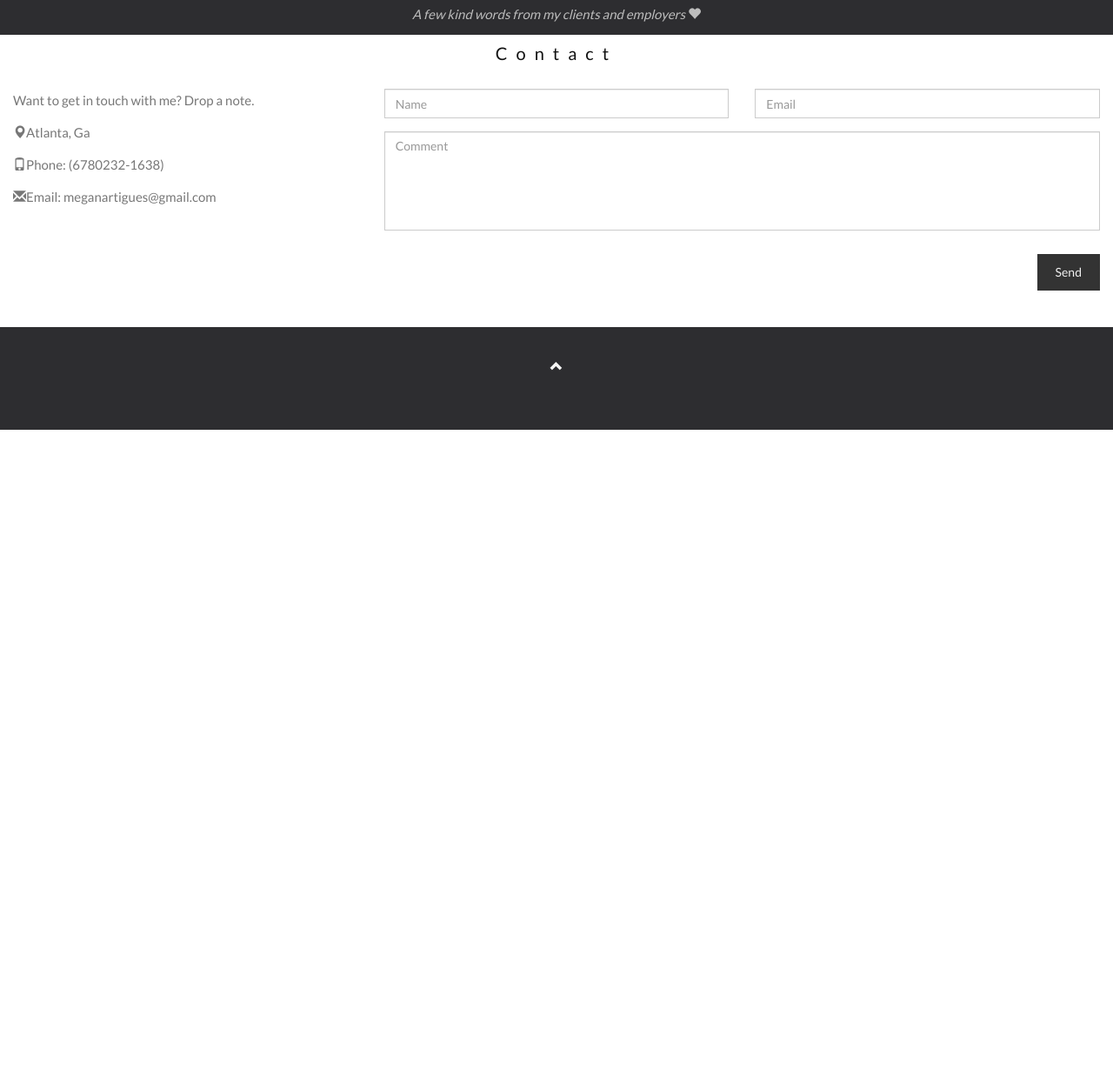
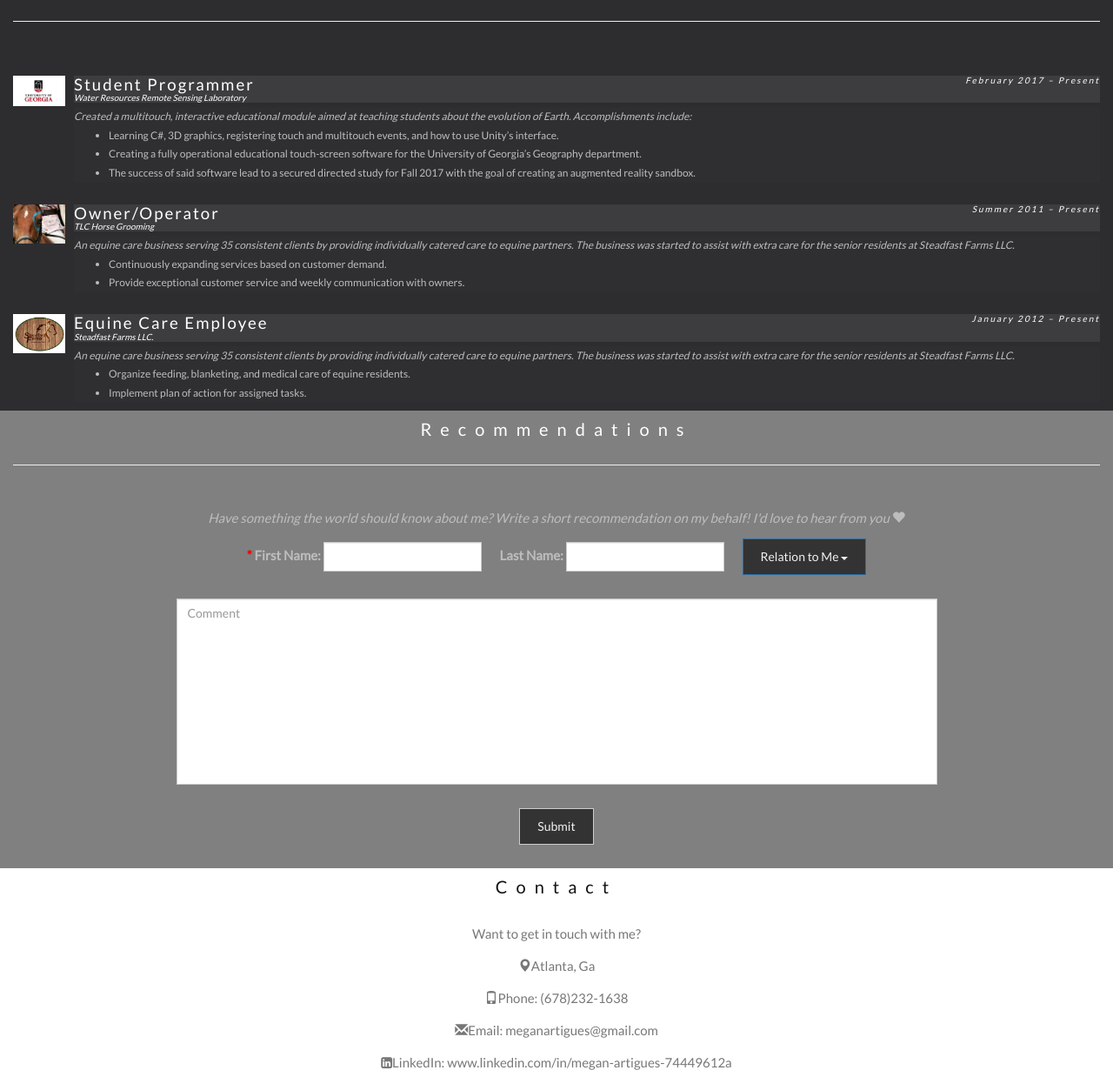
Before and after one commit to MeganArtigues/MeganArtigues.github.io, a plain HTML site: page index.html in a window 1280 px wide. Shown: the part 1473-2711 px from the top of the page at 87% size. Before the commit the page ends 1967 px from the top, so only its background shows below. Drawn offline with nearby package versions, Linux system fonts and the light colour scheme.

Commit message:
Revert "Update Recommendations"
This reverts commit e87a733709daab35b2908c083fae90662592e685.

```diff
--- a/index.html
+++ b/index.html
@@ -12,6 +12,8 @@
   <link href="https://fonts.googleapis.com/css?family=Montserrat" rel="stylesheet" type="text/css">
   <script src="https://ajax.googleapis.com/ajax/libs/jquery/3.2.1/jquery.min.js"></script>
   <script src="https://maxcdn.bootstrapcdn.com/bootstrap/3.3.7/js/bootstrap.min.js"></script>
+    <link rel="stylesheet" href="https://cdnjs.cloudflare.com/ajax/libs/font-awesome/4.7.0/css/font-awesome.min.css">
+
 
 
 
@@ -32,6 +34,7 @@
       <ul class="nav navbar-nav navbar-right">
         <li><a href="#myPage">HOME</a></li>
         <li><a href="#edu">EDUCATION</a></li>
+        <li><a href="#cs">Why CS?</a></li>
         <li><a href="#work">WORK EXPERIENCE</a></li>
         <li><a href="#recs">RECOMMENDATIONS</a></li>
         <li><a href="#contact">CONTACT</a></li>
@@ -43,7 +46,9 @@
 <!-- Container (Home) -->
 <div id="myPage" class="container text-center">
   <h3>Welcome!</h3>
-  <p>---</p>
+  <p>Hi, I'm Megan! I'm a current student at the University of Georgia excited to graduate in December 2017 with a B.S. in Computer Science. Woot!
+    <br>
+    </p>
   <br>
     <!--
   <div class="row">
@@ -180,8 +185,28 @@
       </div>
     </div>
 
+<!-- Container (Why CS?) -->
+<div id="cs" class="bg-2">
+  <div class="container-fluid">
+      <h3 class="text-center">So, Why did I chose CS?</h3>
+      <hr><br>
+      <p>For many that know me, it's no secret that my first passion is for animals. Horses and dogs, particularly.
+      Because of this, many don't understand why I'm pursuing computer science and not becoming a vet or something.
+      <br><br>
+      To keep a long story short, I did pursue an animal based career for one and a half years. I spent my first few semesters of college at a small private university called Midway College (now Midway University) pursuing Equine Health and Rehabilitation. It was a lot of fun, and I got to learn about horses all day every day. A dream come true, right? Well, yes, but ultimately I saw this career path interfering too much with my true life goals - having time for family and my own pets. As many will tell you, a career with animals rarely leaves you with time or energy for your own furkids.
+      <br><br>
+      Ultimately, that year and a half after high school allowed me to learn, mature, and grow to evaluate the things that I really want in life. And these newfound priorities lead to me searching for a new career path. I researched and took a few courses that interested me to see what route I may take, and in the end, somehow I found computer science. I took Intro to Programming and instantly fell in love - finding my second passion.
+      <br><br>
+      Why do I love CS so much? It's challenging! I'm a person who loves learning new things and solving problems. I'm a busy bee, always looking for new tasks, new challenges, anything fun to strive for. Programming allows me to work hands-on, see instant results, and since it's always changing, I always have that new challenge. There's so many languages, so many disciplines, just so much you can do with computer science. It's crazy! It's near impossible to work with technology and be bored. There's always a new area worth exploring, and that's something many other career paths don't get to claim as highly as CS does.
+      <br><br>
+      All in all, programming is just plain awesome!
+
+      </p>
+    </div>
+</div>
+
 <!-- Container (Work Experience) -->
-<div id="work" class="bg-2">
+<div id="work" class="bg-1">
   <div class="container-fluid">
       <h3 class="text-center">WORK EXPERIENCE</h3>
       <hr><br>
@@ -191,7 +216,7 @@
               <img src="uga.jpg" class="media-object" style="width:60px">
           </div>
           <div class="media-body">
-            <h4 class="media-heading">Student Programmer
+            <h4 class="media-heading2">Student Programmer
                 <p class="dates">February 2017 – Present</p>
                 <p class="location">Water Resources Remote Sensing Laboratory</p>
               </h4>
@@ -212,7 +237,7 @@
               <img src="tlc.jpg" class="media-object" style="width:60px">
           </div>
           <div class="media-body">
-            <h4 class="media-heading">Owner/Operator
+            <h4 class="media-heading2">Owner/Operator
                 <p class="dates">Summer 2011 – Present</p>
                 <p class="location">TLC Horse Grooming</p>
               </h4>
@@ -232,7 +257,7 @@
               <img src="steadfast.png" class="media-object" style="width:60px">
           </div>
           <div class="media-body">
-            <h4 class="media-heading">Equine Care Employee
+            <h4 class="media-heading2">Equine Care Employee
                 <p class="dates">January 2012 – Present</p>
                 <p class="location">Steadfast Farms LLC.</p>
               </h4>
@@ -251,15 +276,58 @@
     </div>
 
     <!-- Container (Recommendations) -->
-<div id="recs" class="bg-1">
+<div id="recs" class="bg-2">
   <div class="container-fluid">
       <h3 class="text-center">Recommendations</h3>
       <hr><br>
 
-      <p class="comment">A few kind words from my clients and employers
+      <p class="comment">Have something the world should know about me? Write a short recommendation on my behalf! I'd love to hear from you
       <span class="glyphicon glyphicon-heart"></span>
       </p>
 
+      <div class="recForm">
+          <form class="form-inline">
+
+              <div class="form-group">
+                <label for="fname" required>
+                    <span style="color:red">*</span>
+                    First Name:
+                  </label>
+                  <input type="text" class="form-control" id="fname">
+              </div>
+              &emsp;
+              <div class="form-group">
+                <label for="lname">Last Name:</label>
+                <input type="text" class="form-control" id="lname">
+              </div>
+
+               &emsp;
+              <div class="form-group">
+                  <div class="dropdown">
+                      <button class="btn btn-primary dropdown-toggle" type="button" data-toggle="dropdown">
+                          Relation to Me
+                          <span class="caret"></span>
+                      </button>
+                      <ul class="dropdown-menu" >
+                      <li><a href="#">Coworker</a></li>
+                      <li><a href="#">Friend</a></li>
+                      <li><a href="#">Employer</a></li>
+                      <li><a href="#">Relative</a></li>
+                      <li><a href="#">Classmate</a></li>
+                      <li><a href="#">Other</a></li>
+                  </ul>
+                  </div>
+              </div>
+               <br><br>
+
+              <textarea class="form-control" id="comments" name="comments" placeholder="Comment" rows="10" style="width: 70%;"></textarea>
+
+              <br><br>
+              <button type="submit" class="btn btn-default">Submit</button>
+          </form>
+
+          <br>
+      </div>
 
   </div>
 </div>
@@ -269,32 +337,13 @@
 <div id="contact" class="container-fluid">
   <h3 class="text-center">Contact</h3>
 
-  <div class="row">
-    <div class="col-md-4">
-      <p>Want to get in touch with me? Drop a note.</p>
+  <div class="text-center">
+      <p>Want to get in touch with me?</p>
       <p><span class="glyphicon glyphicon-map-marker"></span>Atlanta, Ga</p>
-      <p><span class="glyphicon glyphicon-phone"></span>Phone: (6780232-1638)</p>
+      <p><span class="glyphicon glyphicon-phone"></span>Phone: (678)232-1638</p>
       <p><span class="glyphicon glyphicon-envelope"></span>Email: meganartigues@gmail.com</p>
-    </div>
-    <div class="col-md-8">
-      <div class="row">
-        <div class="col-sm-6 form-group">
-          <input class="form-control" id="name" name="name" placeholder="Name" type="text" required>
-        </div>
-        <div class="col-sm-6 form-group">
-          <input class="form-control" id="email" name="email" placeholder="Email" type="email" required>
-        </div>
-      </div>
-      <textarea class="form-control" id="comments" name="comments" placeholder="Comment" rows="5"></textarea>
-      <br>
-      <div class="row">
-        <div class="col-md-12 form-group">
-          <button class="btn pull-right" type="submit">Send</button>
-        </div>
-      </div>
-    </div>
+      <p><span class="fa fa-linkedin-square"></span>LinkedIn: www.linkedin.com/in/megan-artigues-74449612a </p>
   </div>
-  <br>
 </div>
 
 <!-- Footer -->
```
